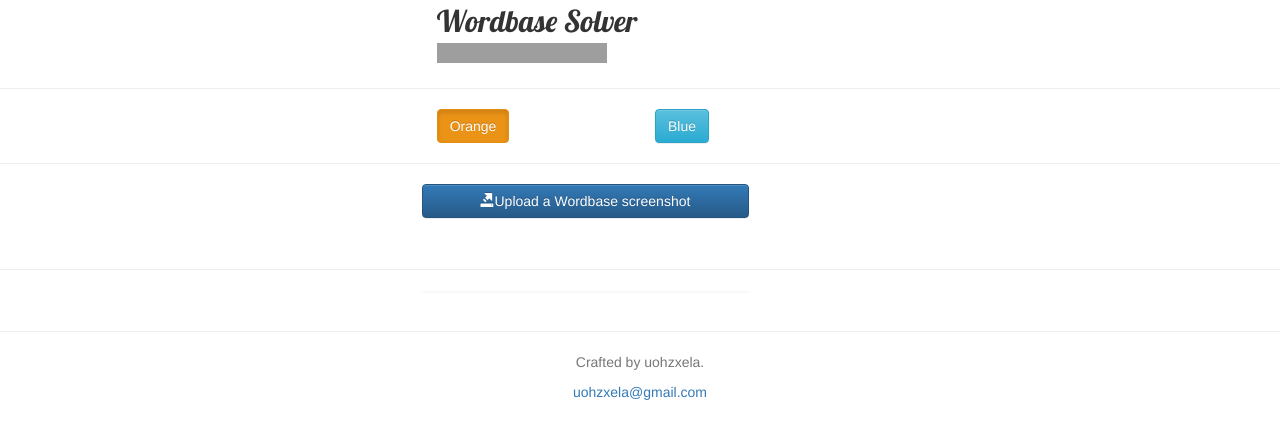
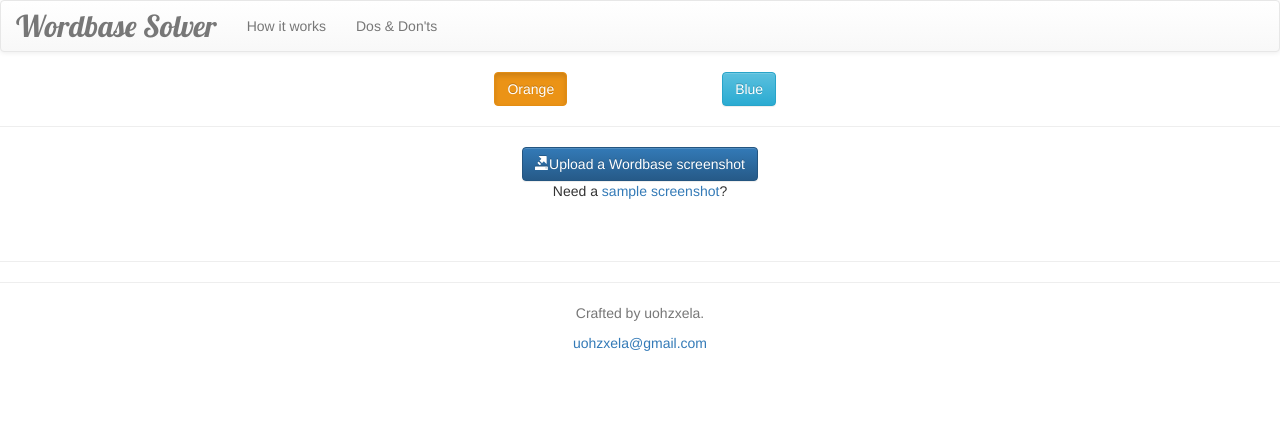
Before and after one commit to uohzxela/wordbase-solver-web, a website: page app/index.html at #/home in a window 1280 px wide. Drawn offline with nearby package versions, Linux system fonts and the light colour scheme; grey boxes are pictures that could not be loaded.

Commit message:
add nav bar, usage instructions, and clean up homepage

```diff
--- a/app/app.js
+++ b/app/app.js
@@ -6,7 +6,21 @@ angular.module('myApp', [
   'myApp.home',
   'ngFileUpload',
   'angular-loading-bar'
-]).
-config(['$routeProvider', function($routeProvider) {
-  $routeProvider.otherwise({redirectTo: '/home'});
+])
+
+.config(['$routeProvider', function($routeProvider) {
+  $routeProvider
+  .when('/dos-n-donts', {
+    templateUrl: 'misc/dos-n-donts.html',
+  })
+  .when('/how-it-works', {
+  	templateUrl: 'misc/how-it-works.html'
+  })
+  .otherwise({redirectTo: '/home'});
+}])
+
+.controller('HeaderController', ['$scope', '$location', function($scope, $location) {
+    $scope.isActive = function (viewLocation) {
+        return viewLocation === $location.path();
+    };
 }]);
--- a/app/home/home.html
+++ b/app/home/home.html
@@ -1,15 +1,14 @@
 <div ng-controller="HomeCtrl">
 <div class="row">
-	<div class="col-xs-8 col-xs-offset-2 col-md-4 col-md-offset-4" style="font-family: 'Lobster', cursive; font-size: 30px;"> Wordbase Solver</div>
-	<div class="col-xs-3 col-xs-offset-2 col-md-1 col-md-offset-4"><iframe src="https://ghbtns.com/github-btn.html?user=uohzxela&repo=wordbase-solver&type=star&count=true" frameborder="0" scrolling="0" width="170px" height="20px"></iframe></div>
+<!-- 	<div class="col-xs-8 col-xs-offset-2 col-md-4 col-md-offset-4" style="font-family: 'Lobster', cursive; font-size: 30px;"> Wordbase Solver</div>
+	<div class="col-xs-3 col-xs-offset-2 col-md-1 col-md-offset-4"><iframe src="https://ghbtns.com/github-btn.html?user=uohzxela&repo=wordbase-solver&type=star&count=true" frameborder="0" scrolling="0" width="170px" height="20px"></iframe></div> -->
 	<!-- <div class="col-xs-3 col-md-1"><iframe src="https://ghbtns.com/github-btn.html?user=uohzxela&repo=wordbase-solver&type=fork&count=true" frameborder="0" scrolling="0" width="170px" height="20px"></iframe></div>
  -->
 </div>
-<hr>
+<div align="center">
 	<div class="row">
 		<div class="col-xs-3 col-xs-offset-3 col-md-2 col-md-offset-4">
 			<button type="button" ng-click="color='orange'" ng-class = "{'active' : color == 'orange'}" class="btn btn-warning">Orange</button>
-
 		</div>
 		<div class="col-xs-3 col-md-2">
 			<button type="button" ng-click="color='blue'" ng-class = "{'active' : color == 'blue'}" class="btn btn-info">Blue</button>
@@ -17,15 +16,12 @@
 	</div>
 	<hr>
 	<div class="row">
-	<div required name="file" ngf-select ng-model="files" class="col-xs-8 col-xs-offset-2 col-md-3 col-md-offset-4 btn btn-primary" ngf-accept="'image/*'" ngf-multiple="false" ng-model-rejected="rejFiles"><span class="glyphicon glyphicon-export"></span>Upload a Wordbase screenshot</div>
+		<div required name="file" ngf-select ng-model="files" class="btn btn-primary" ngf-accept="'image/*'" ngf-multiple="false" ng-model-rejected="rejFiles"><span class="glyphicon glyphicon-export"></span>Upload a Wordbase screenshot</div>
+		<p>Need a <a href="https://s3-ap-southeast-1.amazonaws.com/wordbase-solver/accepted-images/ios.jpg">sample screenshot</a>?
 	</div>
-<div class="row">
-	<img style="margin-top:30px" class="col-xs-8 col-xs-offset-2 col-md-3 col-md-offset-4" style="max-width:300px" ngf-src="files[0]"  ngf-accept="'image/*'">
-</div>
+	<img style="margin-top:30px; width:300px" ngf-src="files[0]"  ngf-accept="'image/*'">
 	<hr>
-<div class="row">
-	<ul class="list-group col-xs-8 col-xs-offset-2 col-md-3 col-md-offset-4">
+	<ul class="list-group" style="width:300px">
 		<li style="text-align:center" ng-repeat="word in words"class="list-group-item">{{word}}</li>
 	</ul>
 </div>
-</div>
--- a/app/index.html
+++ b/app/index.html
@@ -25,6 +25,53 @@
   <!--[if lt IE 7]>
       <p class="browsehappy">You are using an <strong>outdated</strong> browser. Please <a href="http://browsehappy.com/">upgrade your browser</a> to improve your experience.</p>
   <![endif]-->
+  <nav class="navbar navbar-default"  ng-controller="HeaderController">
+    <div class="container-fluid">
+      <!-- Brand and toggle get grouped for better mobile display -->
+      <div class="navbar-header">
+        <button type="button" class="navbar-toggle collapsed" data-toggle="collapse" data-target="#bs-example-navbar-collapse-1">
+          <span class="sr-only">Toggle navigation</span>
+          <span class="icon-bar"></span>
+          <span class="icon-bar"></span>
+          <span class="icon-bar"></span>
+        </button>
+        <a class="navbar-brand" href="#" style="font-family: 'Lobster', cursive; font-size: 30px;"> Wordbase Solver</a>
+      </div>
+
+      <!-- Collect the nav links, forms, and other content for toggling -->
+      <div class="collapse navbar-collapse" id="bs-example-navbar-collapse-1">
+        <ul class="nav navbar-nav">
+          <li ng-class="{ active: isActive('/how-it-works')}"><a href="#/how-it-works">How it works <span class="sr-only">(current)</span></a></li>
+          <li ng-class="{ active: isActive('/dos-n-donts')}"><a href="#/dos-n-donts">Dos & Don'ts</a></li>
+<!--           <li class="dropdown">
+            <a href="#" class="dropdown-toggle" data-toggle="dropdown" role="button" aria-expanded="false">Dropdown <span class="caret"></span></a>
+            <ul class="dropdown-menu" role="menu">
+              <li><a href="#">Action</a></li>
+              <li><a href="#">Another action</a></li>
+              <li><a href="#">Something else here</a></li>
+              <li class="divider"></li>
+              <li><a href="#">Separated link</a></li>
+              <li class="divider"></li>
+              <li><a href="#">One more separated link</a></li>
+            </ul>
+          </li> -->
+        </ul>
+<!--         <ul class="nav navbar-nav navbar-right">
+          <li><a href="#">Link</a></li>
+          <li class="dropdown">
+            <a href="#" class="dropdown-toggle" data-toggle="dropdown" role="button" aria-expanded="false">Dropdown <span class="caret"></span></a>
+            <ul class="dropdown-menu" role="menu">
+              <li><a href="#">Action</a></li>
+              <li><a href="#">Another action</a></li>
+              <li><a href="#">Something else here</a></li>
+              <li class="divider"></li>
+              <li><a href="#">Separated link</a></li>
+            </ul>
+          </li>
+        </ul> -->
+      </div><!-- /.navbar-collapse -->
+    </div><!-- /.container-fluid -->
+  </nav>
 
   <div ng-view></div>
 
```
Also changed, not shown: app/misc/dos-n-donts.html (added, +36 -0 lines), app/misc/how-it-works.html (added, +7 -0 lines). Lines whose indentation alone changed are shown as unchanged.
